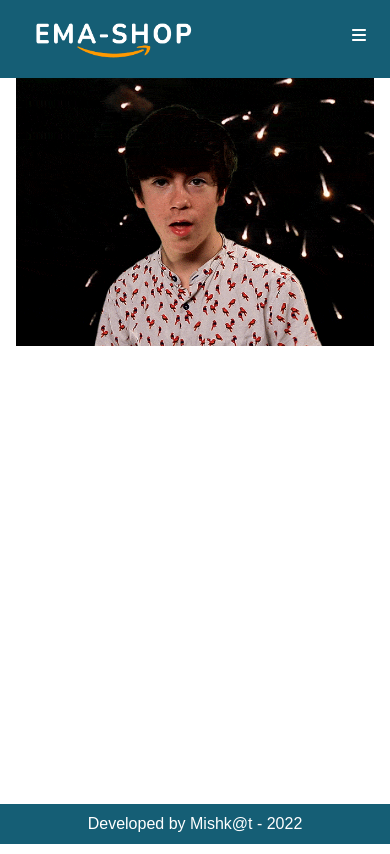
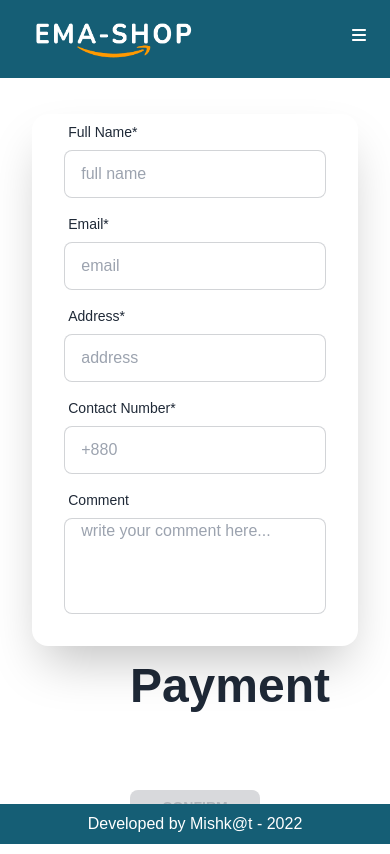
Before and after one commit to mishkat433/ema-shop-commerce, a React (Create React App) app: page /shipping in a window 390 px wide. Built offline with nearby package versions, Linux system fonts and the light colour scheme; no server answers; sample sign-in values are in the browser's storage; the HTML template or start-up script is replaced by a standard one.

Commit message:
some responsive

```diff
--- a/src/App.js
+++ b/src/App.js
@@ -39,7 +39,7 @@ const App = () => {
         },
         {
           path: "/inventory",
-          element: <Inventory />,
+          element: <PrivateRoute><Inventory /></PrivateRoute>,
         },
         {
           path: "/login",
@@ -51,6 +51,7 @@ const App = () => {
         },
         {
           path: "/shipping",
+          loader: Loader,
           element: <PrivateRoute><Shipping /> </PrivateRoute>,
         }
       ]
--- a/src/Firebase/useFirebase.jsx
+++ b/src/Firebase/useFirebase.jsx
@@ -85,7 +85,7 @@ const useFirebase = () => {
                 Swal.fire(
                     'Check your email inbox or spam box  and verify',
                 );
-                navigate("/login")
+                navigate(from, { replace: true })
             })
             .catch(err => {
                 setFaild(err.message)
--- a/src/componants/Common/Header/Header.jsx
+++ b/src/componants/Common/Header/Header.jsx
@@ -26,8 +26,8 @@ const Header = () => {
                     bar ? <FontAwesomeIcon className='text-white lg:hidden' icon={faClose} onClick={() => setBar(!bar)} /> :
                         <FontAwesomeIcon className='text-white lg:hidden' icon={faBars} onClick={() => setBar(!bar)} />
                 }
-                <div className="flex-none ">
-                    <div className={`${bar ? "block absolute lg:static top-16  text-center px-3 pb-2 right-0 rounded-lg bg-cyan-800" : "hidden"} lg:block `}>
+                <div className="flex-none">
+                    <div className={`${bar ? "block absolute lg:static top-16 w-full  text-center px-3 pb-2 z-10 right-0 rounded-lg bg-cyan-800" : "hidden"} lg:block `}>
                         <ul className=" lg:flex lg:flex-row items-center gap-8 text-gray-200 text-md lg:text-lg" onClick={() => setBar(false)}>
                             <li className='hover:text-white duration-300 mb-3 lg:mb-0'><NavLink className={({ isActive }) => isActive ? "bg-white px-2 py-1 rounded-md  text-black" : undefined} to='/shop'>Shop</NavLink></li>
                             <li className='hover:text-white duration-300 mb-3 lg:mb-0'><NavLink className={({ isActive }) => isActive ? "bg-white px-2 py-1 rounded-md  text-black" : undefined} to='/order'>Order</NavLink></li>
@@ -53,7 +53,7 @@ const Header = () => {
                                     </div>
                                 </li>
                                     :
-                                    <div className='flex gap-8'>
+                                    <div className='flex flex-col lg:flex-row lg:gap-8'>
                                         <li className='hover:text-white duration-300 mb-3 lg:mb-0'><NavLink className={({ isActive }) => isActive ? "bg-white px-2 py-1 rounded-md  text-black" : undefined} to='/login'>Login</NavLink></li>
                                         <li className='hover:text-white duration-300 mb-3 lg:mb-0'><NavLink className={({ isActive }) => isActive ? "bg-white px-2 py-1 rounded-md  text-black" : undefined} to='/register'>Register</NavLink></li>
                                     </div>
--- a/src/componants/Order/OrderCart/OrderCart.jsx
+++ b/src/componants/Order/OrderCart/OrderCart.jsx
@@ -6,10 +6,10 @@ const OrderCart = ({ cart, removeHandle }) => {
     const { img, price, name, shipping, id, quantity } = cart
     return (
         <div>
-            <div className='flex border-2 rounded-xl mb-3 p-1 justify-between items-center'>
+            <div className='flex  border-2 rounded-xl mb-3 p-1 justify-between items-center'>
 
-                <div className='flex '>
-                    <figure><img className='w-20 rounded-lg mr-4' src={img} alt="" /></figure>
+                <div className='flex items-center'>
+                    <figure><img className='w-20 md:w-40 lg:w-24 rounded-lg mr-4' src={img} alt="" /></figure>
                     <div>
                         <h2 className='text-2xl'>{name}</h2>
                         <p>Price : <span className='text-orange-500'>${price}</span></p>
--- a/src/componants/Shipping/Shipping.jsx
+++ b/src/componants/Shipping/Shipping.jsx
@@ -1,11 +1,102 @@
-import React from 'react';
-import confirm from "../../images/giphy.gif"
+import React, { useContext, useState } from 'react';
+import { useLoaderData } from 'react-router-dom';
+import Swal from 'sweetalert2';
+import { AuthContex } from '../../Contex/Contex';
+import { deleteShoppingCart } from '../../utilities/fakedb';
+// import confirm from "../../images/giphy.gif"
 
 const OrderList = () => {
+    const { user } = useContext(AuthContex);
+    const [formData, stFormData] = useState({ emailFromLogin: user?.email });
+    const [error, setError] = useState("");
+    const { initialCart } = useLoaderData();
+    const [carts, setCart] = useState(initialCart);
+
+    const confirmFormHandle = (e) => {
+        const prevData = { ...formData };
+        prevData[e.target.name] = e.target.value;
+        stFormData(prevData);
+    }
+    const confirmSubmitHandle = (ev) => {
+        if (!formData.fullName) {
+            return setError("name is not found");
+        }
+        else { setError("") }
+        if (!formData.email) {
+            return setError("email is not found");
+        }
+        else { setError("") }
+        if (!formData.address) {
+            return setError("address is not found");
+        }
+        else { setError("") }
+        if (!formData.contact) {
+            return setError("contact is not found");
+        }
+        else { setError("") }
+        if (carts.length === 0) {
+            return setError("please shop any product");
+        }
+
+        Swal.fire({
+            position: 'center',
+            icon: 'success',
+            title: "Thank you, your order is confirm",
+            showConfirmButton: false,
+            timer: 3000
+        })
+
+        ev.preventDefault()
+        setCart([]);
+        deleteShoppingCart();
+        console.log(formData);
+    }
     return (
         <div className='w-11/12 mx-auto'>
-            <img src={confirm} alt="" />
-        </div>
+            {error && <h4 className='text-center text-red-500 mt-5'>{error}</h4>}
+            <div className="hero h-full lg:min-h-[85vh] ">
+                <div className="hero-content w-full md:w-4/5 mt-5 lg:mt-5 lg:pt-0 flex-col-reverse justify-between gap-x-20 md:mt-5 lg:mt-0 md:flex-row-reverse">
+                    <div className="text-center lg:text-left w-2/5">
+                        <h1 className="text-5xl font-bold">Payment</h1>
+                        <button disabled={carts.length === 0 ? true : false} onClick={confirmSubmitHandle} className='btn btn-success w-full mt-20'>Confirm Order</button>
+                    </div>
+                    <div className="card flex-shrink-0 shadow-2xl bg-base-100 w-full md:w-3/5">
+                        <form className="card-body w-full pt-0">
+                            <div className="form-control">
+                                <label className="label">
+                                    <span className="label-text">Full Name*</span>
+                                </label>
+                                <input onChange={confirmFormHandle} type="text" name='fullName' placeholder="full name " className="input input-bordered" required />
+                            </div>
+                            <div className="form-control">
+                                <label className="label">
+                                    <span className="label-text">Email*</span>
+                                </label>
+                                <input onChange={confirmFormHandle} name="email" type="email" placeholder="email " className="input input-bordered" required />
+                            </div>
+                            <div className="form-control">
+                                <label className="label">
+                                    <span className="label-text">Address*</span>
+                                </label>
+                                <input onChange={confirmFormHandle} name="address" type="text" placeholder="address " className="input input-bordered" required />
+                            </div>
+                            <div className="form-control">
+                                <label className="label">
+                                    <span className="label-text">Contact Number*</span>
+                                </label>
+                                <input onChange={confirmFormHandle} name="contact" type="number" placeholder="+880 " className="input input-bordered" required />
+                            </div>
+                            <div className="form-control">
+                                <label className="label">
+                                    <span className="label-text">Comment</span>
+                                </label>
+                                <textarea onChange={confirmFormHandle} name="comment" placeholder="write your comment here..." className="input input-bordered resize-none h-24" />
+                            </div>
+                        </form>
+                    </div>
+                </div>
+            </div>
+        </div >
     );
 };
 
--- a/src/componants/Shop/Mainshop/Shop.jsx
+++ b/src/componants/Shop/Mainshop/Shop.jsx
@@ -66,7 +66,7 @@ const Shop = () => {
 
             <div className='flex flex-col-reverse lg:flex-row w-11/12 gap-5 mx-auto mt-10' >
                 {/* product container */}
-                <div className="w-full lg:w-4/5 grid grid-cols-1 lg:grid-cols-3 gap-x-7 gap-y-10 ">
+                <div className="w-full lg:w-4/5 grid grid-cols-1 md:grid-cols-2 lg:grid-cols-3 gap-x-7 gap-y-10 ">
                     {
                         more ? products.slice(0, 21).map(product => <Product product={product} key={product.id} addToCartHandle={addToCartHandle} handleModal={handleModal}></Product>)
                             :
--- a/src/componants/Shop/Product/Product.jsx
+++ b/src/componants/Shop/Product/Product.jsx
@@ -6,7 +6,7 @@ const Product = (props) => {
     const { product, addToCartHandle, handleModal } = props;
     const { name, seller, price, stock, ratings, img, category } = product;
     return (
-        <label htmlFor="my-modal-3" className="" onClick={() => handleModal(product)} data-aos="zoom-out">
+        <label htmlFor="my-modal-3" className="" onClick={() => handleModal(product)} data-aos="zoom-in-up">
             <div className="card bg-cyan-700 shadow-xl">
                 <img className='w-full h-[250px]' src={img ? img : "not found"} alt="figure not found" />
                 <div className="card-body h-[220px] text-white mb-5">
--- a/src/componants/Shop/ShoppingCart/ShoppingCart.jsx
+++ b/src/componants/Shop/ShoppingCart/ShoppingCart.jsx
@@ -25,7 +25,6 @@ const ShoppingCart = ({ cart, setCart, children }) => {
             'You clicked the button!',
             'success'
         );
-
     }
 
     return (
```
Also changed, not shown: src/Firebase/Login.jsx (+4 -3 lines), src/componants/Order/Order.jsx (+6 -6 lines), src/componants/PrivateRoute/PrivateRoute.jsx (+9 -1 lines).
